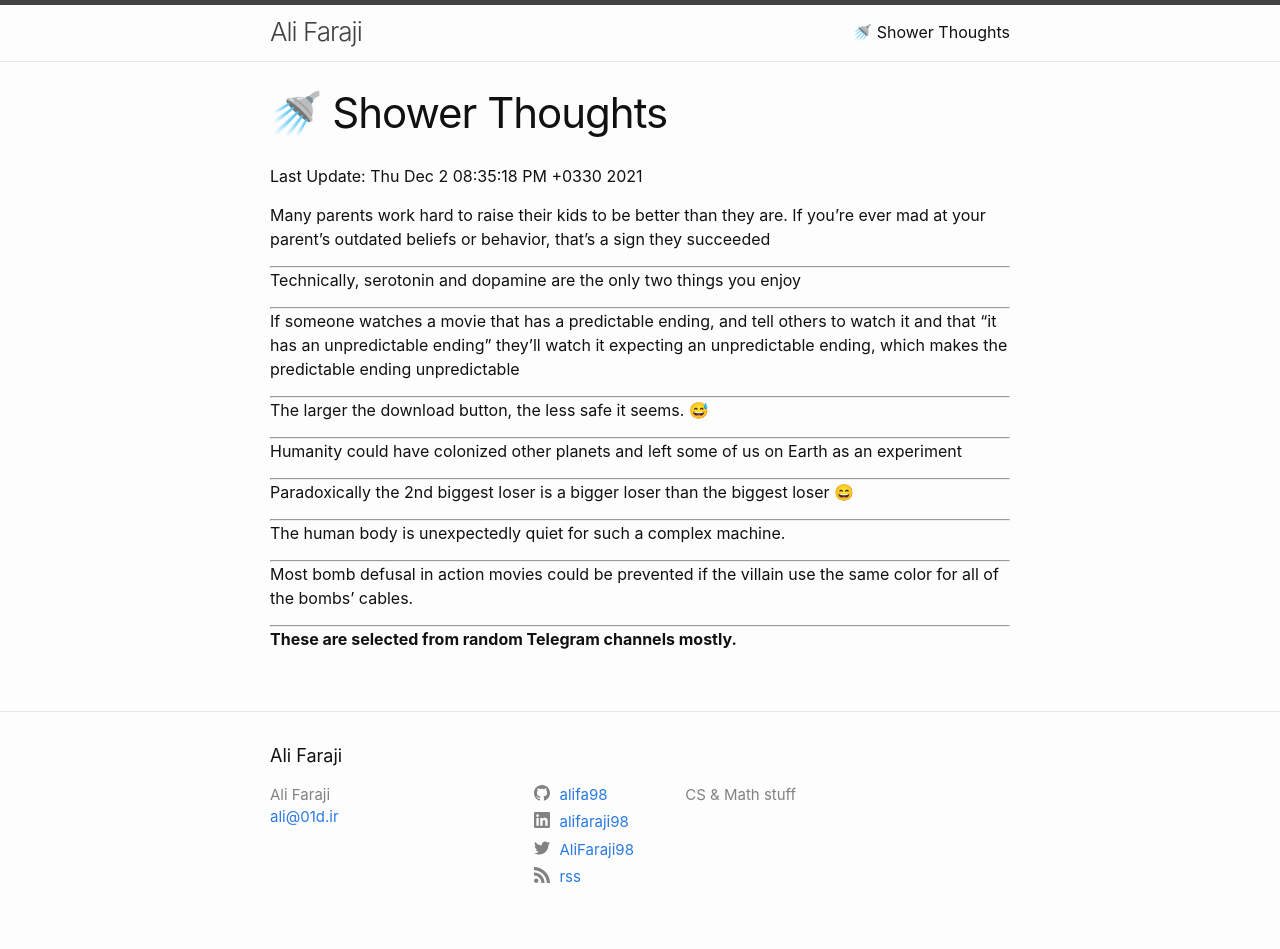
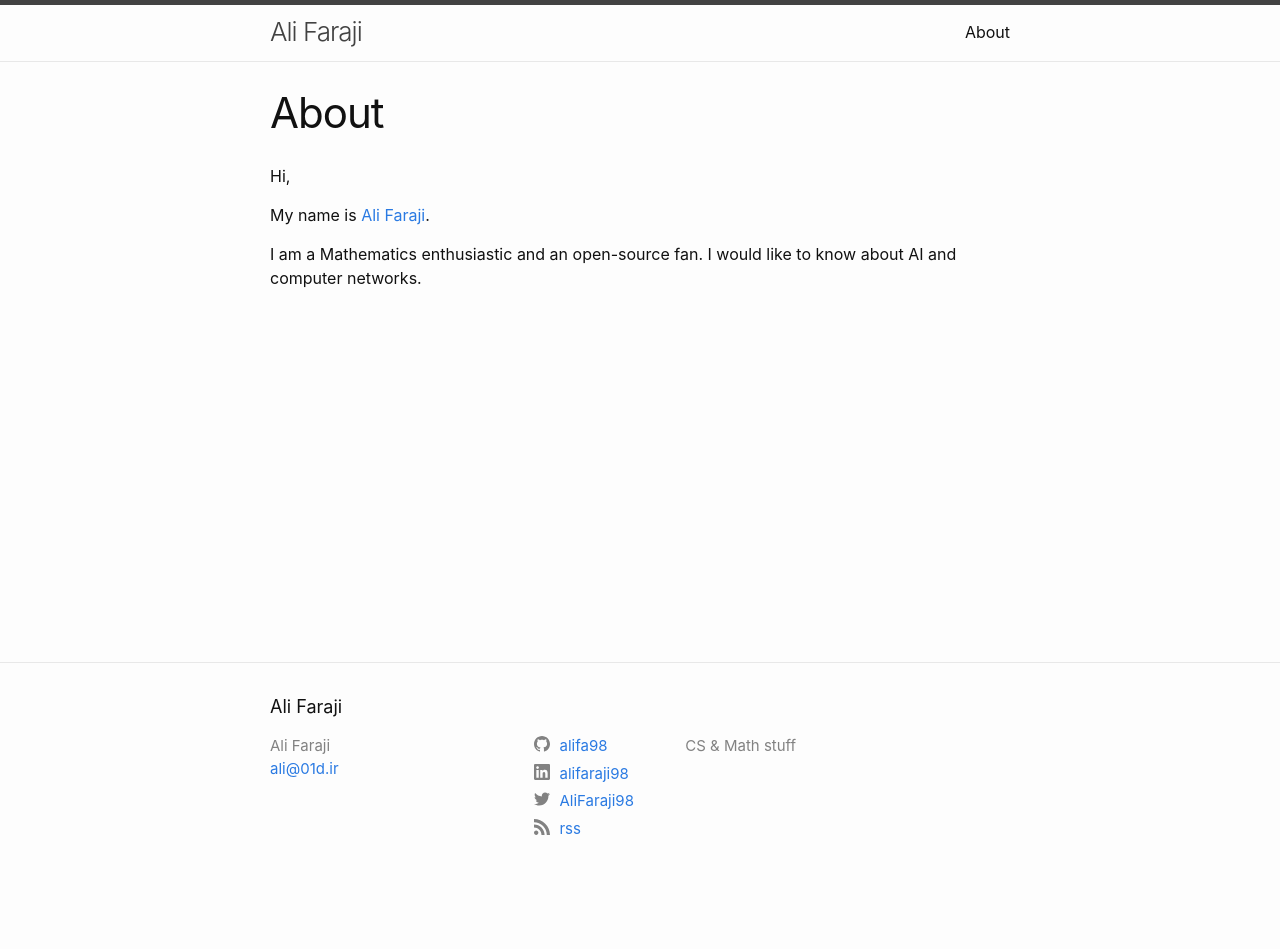
Before and after one commit to alifa98/blog, a Jekyll site: the page built from about.md, in a window 1280 px wide. Built offline with Jekyll 4.4.1, drawn with Linux system fonts in a browser that asks for light colours; after the commit the page ends 900 px from its top, so only the background shows below that.

Commit message:
mistakkkke

```diff
--- a/about.md
+++ b/about.md
@@ -1,43 +1,12 @@
 ---
 layout: page
-title: 🚿 Shower Thoughts
-permalink: /shower-thoughts/
+title: About
+permalink: /about/
 ---
 
-Last Update: Thu Dec  2 08:35:18 PM +0330 2021
+Hi,
 
-Many parents work hard to raise their kids to be better than they are. If you're ever mad at your parent's outdated beliefs or behavior, that's a sign they succeeded
+My name is [Ali Faraji](https://alifaraji.ir/).
 
-----
-
-Technically, serotonin and dopamine are the only two things you enjoy
-
-----
-
-If someone watches a movie that has a predictable ending, and tell others to watch it and that “it has an unpredictable ending” they’ll watch it expecting an unpredictable ending, which makes the predictable ending unpredictable
-
-----
-
-The larger the download button, the less safe it seems. 😅
-
-----
-
-Humanity could have colonized other planets and left some of us on Earth as an experiment
-
-----
-
-Paradoxically the 2nd biggest loser is a bigger loser than the biggest loser 😄
-
----
-
-
-The human body is unexpectedly quiet for such a complex machine.
-
----
-
-Most bomb defusal in action movies could be prevented if the villain use the same color for all of the bombs' cables.
-
-----
-
-
-**These are selected from random Telegram channels mostly.**
+I am a Mathematics enthusiastic and an open-source fan.
+I would like to know about AI and computer networks.
```
